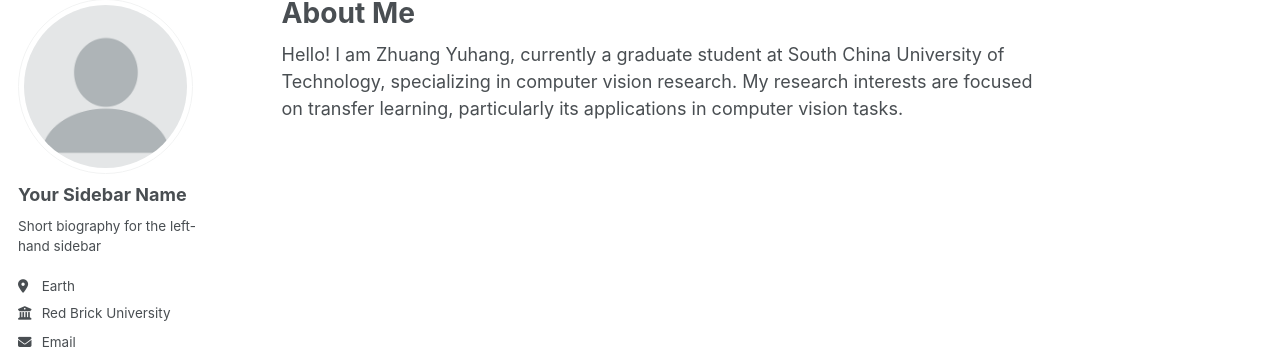
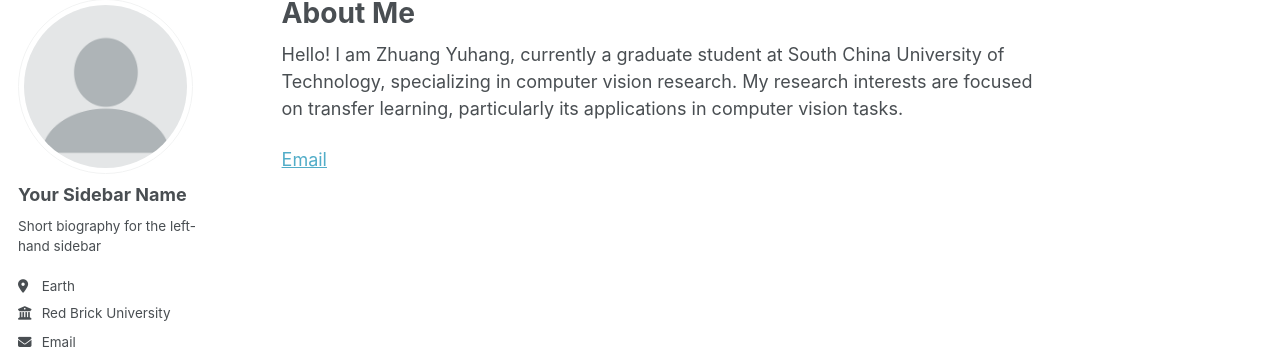
Before and after one commit to zyh0183/zyh0183.github.io, a Jekyll site: the page built from _pages/about.md, in a window 1280 px wide. Shown: the part 100-449 px from the top of the page. Built offline with Jekyll 4.4.1, drawn with Linux system fonts in a browser that asks for light colours; some web fonts are replaced; a script that is not in the unit is left out.

Commit message:
Update about.md

```diff
--- a/_pages/about.md
+++ b/_pages/about.md
@@ -8,3 +8,5 @@ redirect_from:
 ---
 
 Hello! I am Zhuang Yuhang, currently a graduate student at South China University of Technology, specializing in computer vision research. My research interests are focused on transfer learning, particularly its applications in computer vision tasks.
+
+[Email](202421044690@mail.scut.edu.cn)
```
